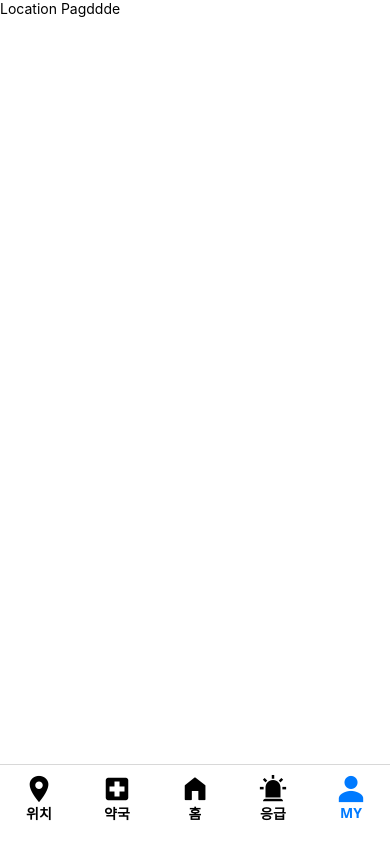
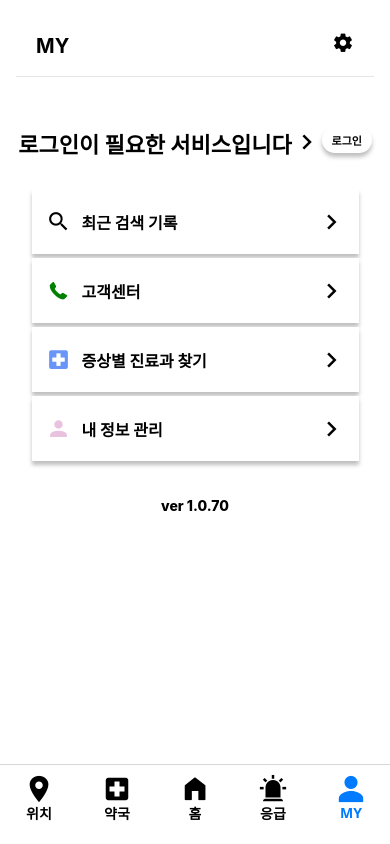
Before and after one commit to Hey-Doctor/HeyDoctor_App, a React Native app: screen /MyPage in a window 390 px wide. Built offline with nearby package versions, Linux system fonts and the light colour scheme.

Commit message:
[feat] 마이 페이지

```diff
--- a/App.tsx
+++ b/App.tsx
@@ -2,12 +2,15 @@ import "./global.css"
 import React from 'react';
 import { NavigationContainer } from '@react-navigation/native';
 import TabNavigator from "~/navigation/TabNavigator";
+import { AuthProvider } from "~/auth/AuthContext";
 
 function App(): React.JSX.Element {
   return (
-    <NavigationContainer>
-      <TabNavigator />
-    </NavigationContainer>
+    <AuthProvider>
+      <NavigationContainer>
+        <TabNavigator />
+      </NavigationContainer>
+    </AuthProvider>
   );
 }
 
--- /dev/null
+++ b/src/auth/AuthContext.tsx
@@ -0,0 +1,21 @@
+import React, { createContext, useContext, useState } from 'react';
+
+type User = { id: string; name: string; email?: string } | null;
+
+type AuthContextType = {
+  user: User;
+  login: () => void;    // 임시 토글
+  logout: () => void;   // 임시 토글
+};
+const AuthContext = createContext<AuthContextType>({ user: null, login: () => {}, logout: () => {} });
+
+export const AuthProvider: React.FC<{ children: React.ReactNode }> = ({ children }) => {
+  const [user, setUser] = useState<User>(null);
+
+  const login = () => setUser({ id: 'heydoctor', name: '김닥터', email: 'heydoctor@temp.com' });
+  const logout = () => setUser(null);
+
+  return <AuthContext.Provider value={{ user, login, logout }}>{children}</AuthContext.Provider>;
+};
+
+export const useAuth = () => useContext(AuthContext);
--- a/src/screens/Mypage/MyPage.tsx
+++ b/src/screens/Mypage/MyPage.tsx
@@ -1,15 +1,16 @@
 import React from 'react';
-import {View, Text } from 'react-native';
+import { View, Text } from 'react-native';
 import { SafeAreaView } from 'react-native-safe-area-context';
+import { useAuth } from '~/auth/AuthContext';
+import MyPage_Login from './MyPage_Login';
+import MyPage_Logout from './MyPage_Logout';
 
 
 export default function MyPage() {
+    const { user } = useAuth();
     return(
-        <SafeAreaView className="flex-1 bg-white" edges={['top']}>
-            <View>
-                <Text>Location Pagddde</Text>
-            </View>
-        </SafeAreaView>
-
+        <View className="flex-1 bg-white p-4">
+            {user ? <MyPage_Login /> : <MyPage_Logout />}
+        </View>
     );
 }
--- /dev/null
+++ b/src/screens/Mypage/MyPage_Login.tsx
@@ -0,0 +1,53 @@
+import React from 'react';
+import { View, Text, Image, TouchableOpacity } from 'react-native';
+import MaterialIcons from '@expo/vector-icons/MaterialIcons';
+import { useAuth } from '~/auth/AuthContext';
+import Header from './components/Header';
+import MyPage_Menu from './MyPage_Menu';
+
+export default function MyPage_Login() {
+  const { user, logout } = useAuth();
+  return (
+    <>
+      <View className="flex-1 bg-white">
+        <Header/>
+        <View className="flex-1 items-center justify-center gap-3">
+          <TouchableOpacity
+            onPress={() => console.log('Pressed')}
+            className="bg-white shadow-custom p-4 rounded-[15px] w-[345px] h-[137px] relative"
+          >
+            <Image
+              source={require('../../../assets/profile.jpeg')}
+              className="w-[125px] h-[125px] rounded-full absolute left-[8px] top-[6px]"
+            />
+            <Text className="text-black text-[17px] font-bold absolute left-[148px] top-[47px]">
+              {user?.name}
+            </Text>
+            <Text className="text-zinc-600 text-[10px] absolute left-[148px] top-[69px]">
+              {user?.email}
+            </Text>
+            <MaterialIcons name="chevron-right" className="absolute left-[315px] top-[58px]" size={20} />
+          </TouchableOpacity>
+
+
+          <View className="mt-6">
+            <MyPage_Menu/>
+          </View>
+
+          <Text className="font-extrabold mt-[36px]">ver 1.0.70</Text>
+
+          <TouchableOpacity
+            className="bg-component-color w-[100px] h-[28px] rounded-full flex-row items-center justify-center"
+            onPress={logout}
+          >
+            <Image
+              source={require('../../../assets/mascot_icon.png')}
+              className="w-[20px] h-[20px] mr-2"
+            />
+            <Text className="text-white font-semibold">로그아웃</Text>
+          </TouchableOpacity>
+        </View>
+      </View>
+    </>
+  );
+}
--- /dev/null
+++ b/src/screens/Mypage/MyPage_Logout.tsx
@@ -0,0 +1,32 @@
+import React from 'react';
+import { View, Text, TouchableOpacity } from 'react-native';
+import MaterialIcons from '@expo/vector-icons/MaterialIcons';
+import { useAuth } from '~/auth/AuthContext';
+import MyPage_Menu from './MyPage_Menu';
+import Header from './components/Header';
+
+export default function MyPage_Logout() {
+  const { login } = useAuth(); // 임시: 클릭 시 가짜 로그인
+  return (
+    <>
+      <Header/>
+
+      <View className="items-center justify-center">
+
+        <View className="flex-row mt-[50px]">
+          <Text className="text-[22px] font-bold">로그인이 필요한 서비스입니다</Text>
+          <MaterialIcons name="chevron-right"  size={30} />
+          <TouchableOpacity className="bg-white shadow-custom w-[50px] h-[26px] rounded-[20px] items-center justify-center" onPress={login}>
+            <Text className="text-black text-[11px] font-extrabold">로그인</Text>
+          </TouchableOpacity>
+        </View>
+
+        <View className="mt-[30px]">
+          <MyPage_Menu />
+        </View>
+
+        <Text className="font-extrabold mt-[36px]">ver 1.0.70</Text>
+      </View>
+    </>
+  );
+}
--- /dev/null
+++ b/src/screens/Mypage/MyPage_Menu.tsx
@@ -0,0 +1,34 @@
+import React from 'react';
+import { View, Text, TouchableOpacity } from 'react-native';
+import MaterialIcons from '@expo/vector-icons/MaterialIcons';
+import { MaterialCommunityIcons } from '@expo/vector-icons';
+import Foundation from '@expo/vector-icons/Foundation';
+
+export default function MyPage_Menu() {
+  const iconSize = 25;
+  const arrowSize = 30;
+
+  const MenuItem = ({ icon, text }: { icon: React.ReactNode; text: string }) => (
+    <TouchableOpacity className="bg-white w-[327px] h-[65px] shadow-custom flex-row items-center justify-between px-3">
+      {/* 왼쪽: 아이콘 + 텍스트 */}
+      <View className="flex-row items-center">
+        <View className="w-[30px] items-center">
+          {icon}
+        </View>
+        <Text className="ml-2 font-bold text-[16px]">{text}</Text>
+      </View>
+
+      {/* 오른쪽: 화살표 */}
+      <MaterialIcons name="chevron-right" size={arrowSize} />
+    </TouchableOpacity>
+  );
+
+  return (
+    <View className="gap-1">
+      <MenuItem icon={<MaterialIcons name="search" size={iconSize} />} text="최근 검색 기록" />
+      <MenuItem icon={<Foundation name="telephone" size={iconSize} color="green" />} text="고객센터" />
+      <MenuItem icon={<MaterialCommunityIcons name="hospital-box" size={iconSize} color="#6995F8" />} text="증상별 진료과 찾기" />
+      <MenuItem icon={<MaterialCommunityIcons name="account" size={iconSize} color="#E8C2DE" />} text="내 정보 관리" />
+    </View>
+  );
+}
--- /dev/null
+++ b/src/screens/Mypage/components/Header.tsx
@@ -0,0 +1,15 @@
+import React from 'react';
+import { View, Text } from 'react-native';
+import { SafeAreaView } from 'react-native-safe-area-context';
+import { MaterialCommunityIcons } from '@expo/vector-icons'; // 아이콘 - Material
+
+export default function Header() {
+  return (
+    <SafeAreaView className="bg-white" edges={['top']}>
+        <View className="px-5 py-4 border-b border-neutral-200 flex-row justify-between">
+            <Text className="text-xl font-bold">MY</Text>
+            <MaterialCommunityIcons name="cog" size={22} />
+        </View>
+    </SafeAreaView>
+  );
+}
```
Also changed, not shown: assets/profile.jpeg (added), 1 other file (tests, documents, lock files or other folders).
